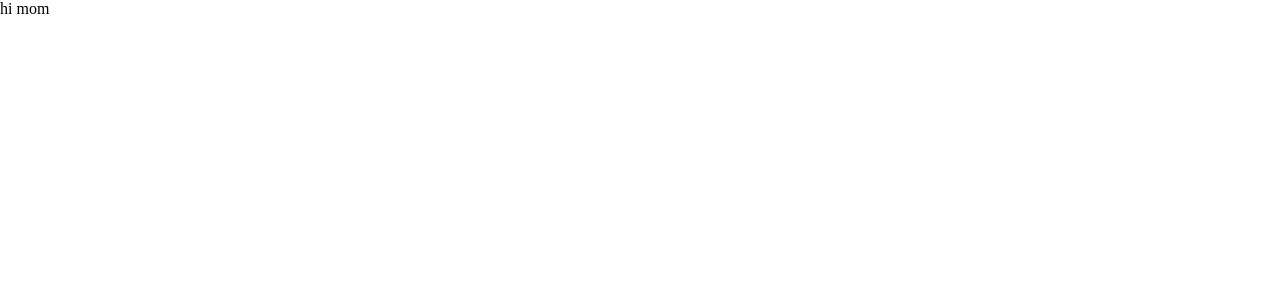
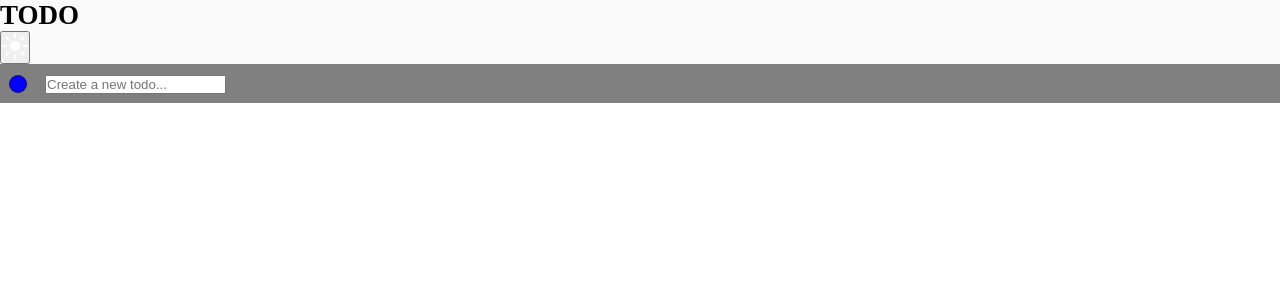
Before and after one commit to hn275/todo, a React (Create React App) app in the folder client/: page / in a window 1280 px wide. Shown: the top 300 px of the page. Built offline with nearby package versions, Linux system fonts and the light colour scheme.

Commit message:
connected post request

```diff
--- a/client/package.json
+++ b/client/package.json
@@ -9,6 +9,7 @@
   },
   "dependencies": {
     "@reduxjs/toolkit": "^1.8.5",
+    "axios": "^0.27.2",
     "react": "^18.2.0",
     "react-dom": "^18.2.0",
     "react-redux": "^8.0.2",
--- a/client/src/assets/styles/abstracts/_colors.scss
+++ b/client/src/assets/styles/abstracts/_colors.scss
@@ -1,5 +1,5 @@
 .App[data-theme='light'] {
-  --Very-Light-Gray: hsl(0, 0%, 98%);
+  --bg-main: hsl(0, 0%, 98%);
   --Very-Light-Grayish-Blue: hsl(236, 33%, 92%);
   --Light-Grayish-Blue: hsl(233, 11%, 84%);
   --Dark-Grayish-Blue: hsl(236, 9%, 61%);
@@ -7,7 +7,8 @@
 }
 
 .App[data-theme='dark'] {
-  --Very-Dark-Blue: hsl(235, 21%, 11%);
+  --bg-main: hsl(235, 21%, 11%);
+  /* --Very-Dark-Blue: hsl(235, 21%, 11%); */
   --Very-Dark-Desaturated-Blue: hsl(235, 24%, 19%);
   --Light-Grayish-Blue: hsl(234, 39%, 85%);
   --Light-Grayish-Blue-Hover: hsl(236, 33%, 92%);
@@ -15,3 +16,5 @@
   --Very-Dark-Grayish-Blue: hsl(233, 14%, 35%);
   --Very-Dark-Grayish-Blue: hsl(237, 14%, 26%);
 }
+
+$bg-main: var(--bg-main);
--- a/client/src/components/app/App.scss
+++ b/client/src/components/app/App.scss
@@ -1,5 +1,12 @@
+@use 'assets/styles/abstracts/colors';
 * {
   margin: 0;
   padding: 0;
   box-sizing: border-box;
 }
+
+.App {
+  background: colors.$bg-main;
+  transition: all 100ms linear;
+  font-size: 18px;
+}
--- a/client/src/components/app/App.tsx
+++ b/client/src/components/app/App.tsx
@@ -1,10 +1,36 @@
 import React from 'react';
 import './App.scss';
+import { handleGetRequest } from 'store/todoThunks/getRequest';
+import { useTodoSelector, useTodoDispatch } from 'hooks/hooks';
+import { DarkMode } from 'features/darkMode/DarkMode';
+import { Todo } from 'container/todo/Todo';
 
 function App() {
+  const { useEffect, useRef } = React;
+  const appNode = useRef<HTMLDivElement | null>(null);
+  // get all todo on mount
+  const dispatch = useTodoDispatch();
+  useEffect(() => {
+    dispatch(handleGetRequest());
+  }, []);
+
   return (
-    <div className='App'>
-      <header className='App-header'>hi mom</header>
+    <div
+      className='App'
+      data-theme='light'
+      ref={appNode}
+    >
+      <header>
+        <section className='banner'>
+          <h1>TODO</h1>
+        </section>
+        <section className='dark-mode'>
+          <DarkMode node={appNode} />
+        </section>
+      </header>
+      <main>
+        <Todo />
+      </main>
     </div>
   );
 }
--- a/client/src/components/textField/TextField.scss
+++ b/client/src/components/textField/TextField.scss
@@ -1,10 +1,12 @@
 .text-field {
+  background-color: gray;
+  padding: 0.5em;
   width: 100%;
   display: flex;
   justify-content: flex-start;
   align-items: center;
   gap: 1em;
-  .indicator {
+  .text-field-indicator {
     height: 1em;
     width: 1em;
     border-radius: 50%;
--- a/client/src/components/textField/TextField.tsx
+++ b/client/src/components/textField/TextField.tsx
@@ -4,15 +4,24 @@ import { ReactComponent as CheckMark } from 'assets/images/icon-check.svg';
 
 interface TextFieldProps {
   children: React.ReactNode;
-  checked?: boolean | undefined;
+  isComplete?: boolean | undefined;
+  onClick: () => void;
 }
 
-export const TextField: React.FC<TextFieldProps> = ({ children, checked }) => {
-  console.log(checked);
+export const TextField: React.FC<TextFieldProps> = ({
+  children,
+  isComplete,
+  onClick,
+}) => {
   return (
-    <section className='text-field'>
-      <div className='indicator'>{checked && <CheckMark />}</div>
-      <div className='text'>{children}</div>
-    </section>
+    <div className='text-field'>
+      <div
+        className='text-field-indicator'
+        onClick={onClick}
+      >
+        {isComplete && <CheckMark />}
+      </div>
+      <div className='text-field-text'>{children}</div>
+    </div>
   );
 };
--- /dev/null
+++ b/client/src/container/todo/Todo.tsx
@@ -0,0 +1,11 @@
+import { AddNewTodo } from 'features/addNewTodo/AddNewTodo';
+
+export const Todo = () => {
+  return (
+    <section id='todo-app'>
+      <div className='new-todo'>
+        <AddNewTodo />
+      </div>
+    </section>
+  );
+};
--- /dev/null
+++ b/client/src/features/addNewTodo/AddNewTodo.tsx
@@ -0,0 +1,32 @@
+import React, { useState } from 'react';
+import { TextField } from 'components/textField/TextField';
+import { useTodoDispatch } from 'hooks/hooks';
+import { handlePostRequest } from 'store/todoThunks/postRequest';
+
+interface AddNewTodoProps {}
+export const AddNewTodo: React.FC<AddNewTodoProps> = () => {
+  const [newTodo, setNewTodo] = useState<string>('');
+  const onInputChange = (event: React.ChangeEvent<HTMLInputElement>) => {
+    setNewTodo(() => event.target.value);
+  };
+
+  const dispatch = useTodoDispatch();
+  const handleSubmit = () => {
+    const dispatchNewTodo = { todo: newTodo };
+    dispatch(handlePostRequest(dispatchNewTodo)); // dispatch action
+    setNewTodo(() => ''); // clear input field
+  };
+
+  return (
+    <>
+      <TextField onClick={handleSubmit}>
+        <input
+          type='text'
+          placeholder='Create a new todo...'
+          value={newTodo}
+          onChange={onInputChange}
+        />
+      </TextField>
+    </>
+  );
+};
--- /dev/null
+++ b/client/src/features/darkMode/DarkMode.tsx
@@ -0,0 +1,32 @@
+import { MutableRefObject, FC, useEffect, useState } from 'react';
+import { ReactComponent as Sun } from 'assets/images/icon-sun.svg';
+import { ReactComponent as Moon } from 'assets/images/icon-moon.svg';
+
+interface DarkModeProps {
+  node: MutableRefObject<HTMLDivElement | null>;
+}
+export const DarkMode: FC<DarkModeProps> = ({ node }) => {
+  const [darkMode, setDarkMode] = useState<boolean>(false);
+  const handleClick = () => {
+    setDarkMode((state) => !state);
+  };
+  // Change mode
+  useEffect(() => {
+    if (darkMode) {
+      node.current!.dataset.theme = 'dark';
+    } else {
+      node.current!.dataset.theme = 'light';
+    }
+    console.log(node.current!.dataset.theme);
+  }, [darkMode]);
+  return (
+    <>
+      <button
+        onClick={handleClick}
+        aria-label='dark mode toggle'
+      >
+        {darkMode ? <Moon /> : <Sun />}
+      </button>
+    </>
+  );
+};
--- a/client/src/index.tsx
+++ b/client/src/index.tsx
@@ -1,8 +1,14 @@
 import React from 'react';
 import ReactDOM from 'react-dom/client';
 import App from 'components/app/App';
+import { Provider } from 'react-redux';
+import store from 'store/store';
 
 const root = ReactDOM.createRoot(
   document.getElementById('root') as HTMLElement
 );
-root.render(<App />);
+root.render(
+  <Provider store={store}>
+    <App />
+  </Provider>
+);
--- a/client/src/store/slices/todoSlice.ts
+++ b/client/src/store/slices/todoSlice.ts
@@ -1,6 +1,7 @@
 import { createSlice } from '@reduxjs/toolkit';
 import type { PayloadAction } from '@reduxjs/toolkit';
 import { handleGetRequest as getRequest } from 'store/todoThunks/getRequest';
+import { handlePostRequest as postRequest } from 'store/todoThunks/postRequest';
 
 interface TodoItem {
   id: string;
@@ -25,6 +26,7 @@ const todoSlice = createSlice({
   reducers: {},
   extraReducers: (builder) => {
     builder
+      // Get
       .addCase(getRequest.pending, (state) => {
         state.status = 'pending';
       })
@@ -39,6 +41,22 @@ const todoSlice = createSlice({
         state.status = 'error';
         const error = new Error('get request failed');
         console.log(error.message);
+      })
+      // Post
+      .addCase(postRequest.pending, (state) => {
+        state.status = 'pending';
+      })
+      .addCase(
+        postRequest.fulfilled,
+        (state, action: PayloadAction<TodoItem>) => {
+          state.status = 'success';
+          console.log(action.payload);
+          // state.todoList.push(action.payload);
+        }
+      )
+      .addCase(postRequest.rejected, (state) => {
+        state.status = 'error';
+        console.log('rejected');
       });
   },
 });
--- /dev/null
+++ b/client/src/store/todoThunks/postRequest.ts
@@ -0,0 +1,15 @@
+import { createAsyncThunk } from '@reduxjs/toolkit';
+import axios from 'axios';
+import { SERVER_URL } from 'assets/constants';
+
+interface NewTodo {
+  todo: string;
+}
+
+export const handlePostRequest = createAsyncThunk(
+  'postNewTodo',
+  async (newTodo: NewTodo, thunkAPI) => {
+    const response = await axios.post(SERVER_URL, { data: newTodo });
+    return response.data;
+  }
+);
```
Also changed, not shown: 1 other file (tests, documents, lock files or other folders).
